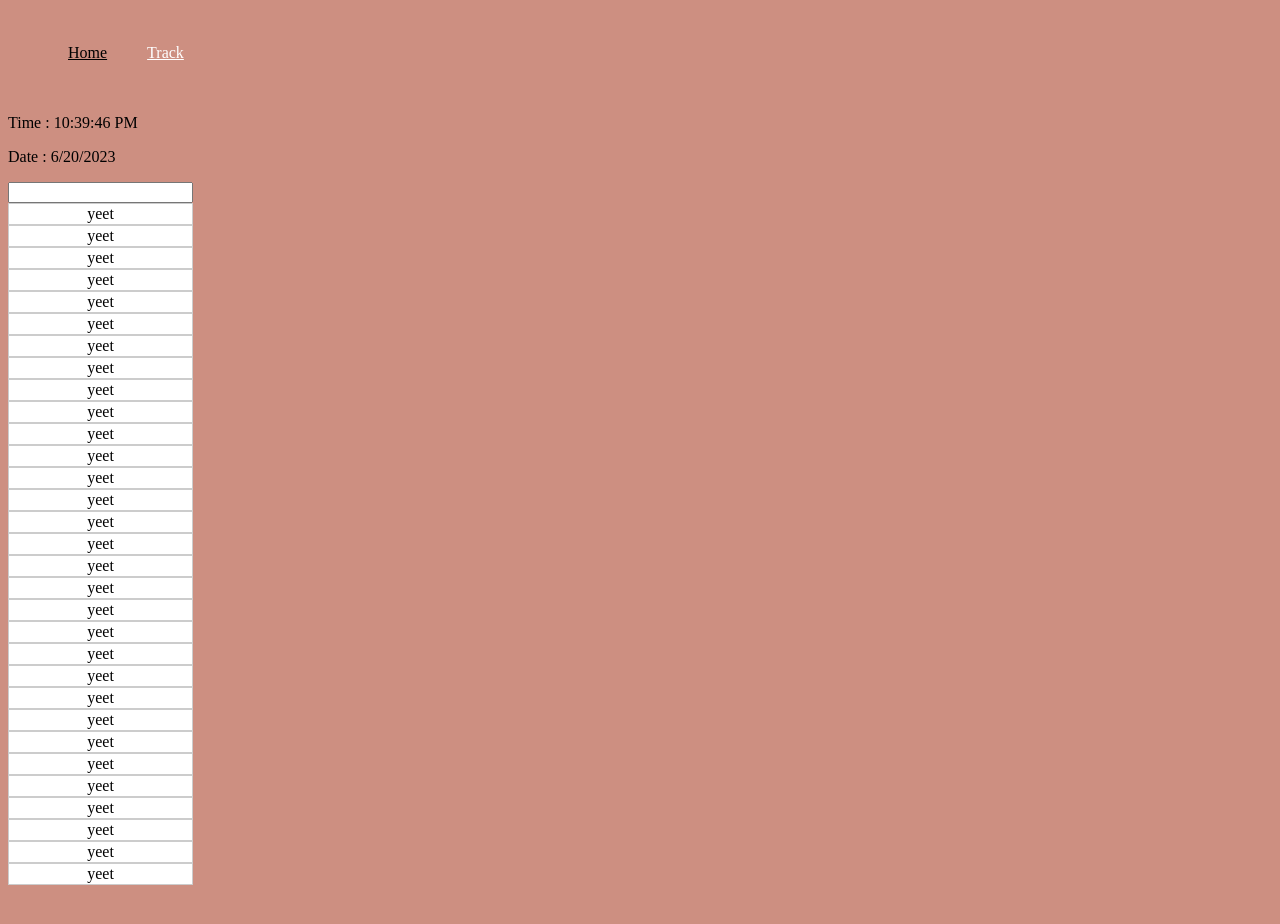
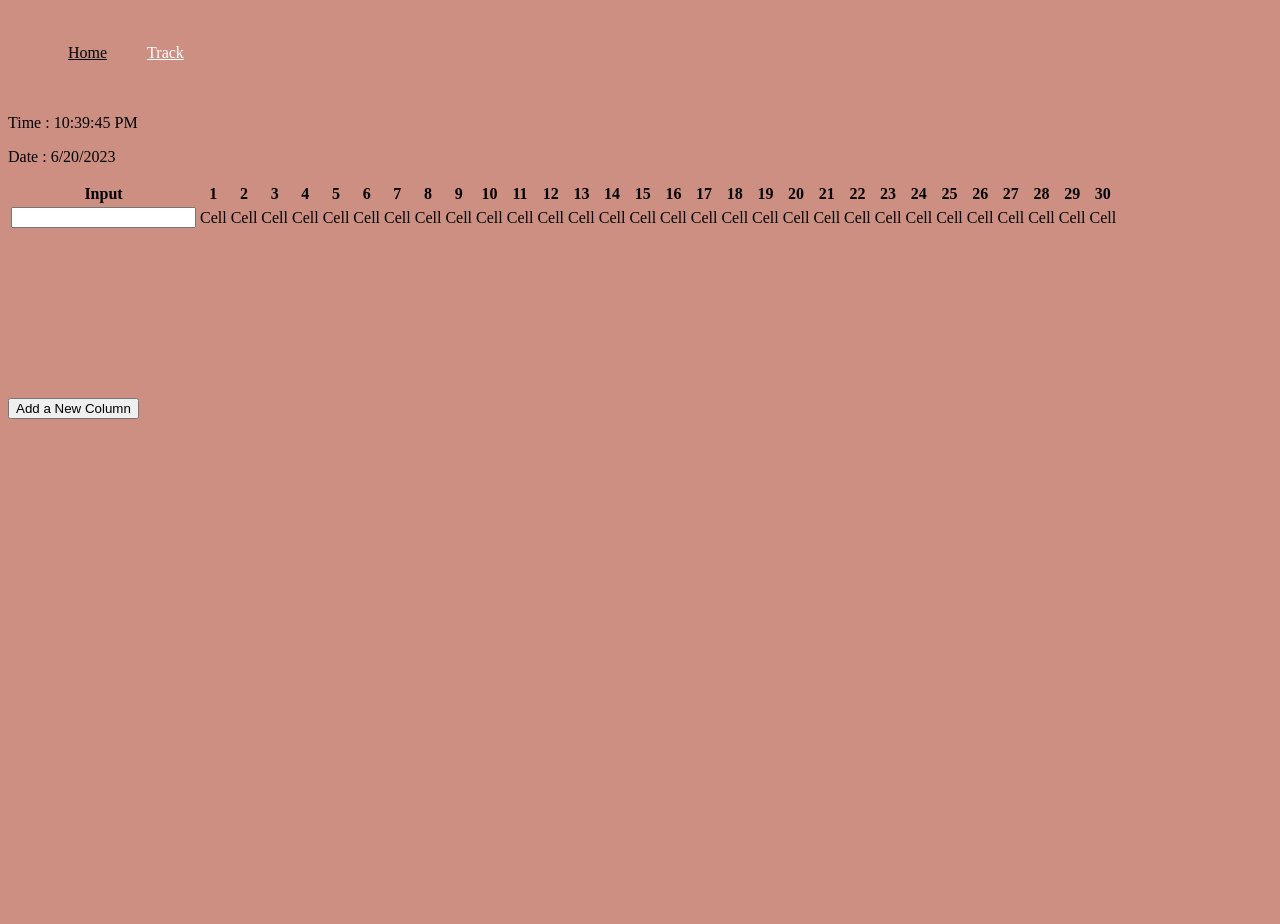
Before and after one commit to eliza-an/Health-tracker, a React (Create React App) app: page /track in a window 1280 px wide. Shown: the top 924 px of the page. After the commit the page ends 800 px from the top, so only its background shows below. Built offline with nearby package versions, Linux system fonts and the light colour scheme.

Commit message:
this is annoying but it works

```diff
--- /dev/null
+++ b/src/components/datePicker/dateIdentifyer.js
@@ -0,0 +1,3 @@
+import DateTime from "./dateTime";
+
+console.log(Date)
--- a/src/pages/tracker.js
+++ b/src/pages/tracker.js
@@ -1,64 +1,80 @@
 import React, { useState } from "react";
 import "./tracker.css";
-import DateTime from "../components/dateTime";
+import DateTime from "../components/datePicker/dateTime";
+
+
+
+
 
 function BoxTracker() {
+  const [columnCount, setColumnCount] = useState(daysInMonth());
+  const [myColor, setMyColor] = useState(Array(columnCount).fill("white"));
+
+  // Get the current month and number of days
+  const currentDate = new Date();
+  const currentMonth = currentDate.getMonth();
+  const currentYear = currentDate.getFullYear();
+  const numDaysInMonth = new Date(currentYear, currentMonth + 1, 0).getDate();
+
   const [rowCount, setRowCount] = useState(1);
-  const [columnCount, setColumnCount] = useState(31);
-  const [myColor, setMyColor] = useState([Array(columnCount).fill("white")]);
-  const [myTitles, setMyTitles] = useState([Array(rowCount).fill("")]);
 
-  const prependInputBox = (rowIndex) => {
-    return (
-      <input
-        type="text"
-        name={`HabitName-${rowIndex}`}
-        value={myTitles[rowIndex]}
-        onChange={(e) => handleTitleChange(e, rowIndex)}
-      />
-    );
+  const handleAddRow = () => {
+    setRowCount(rowCount + 1);
   };
 
-  const handleTitleChange = (e, rowIndex) => {
-    const updatedTitles = [...myTitles];
-    updatedTitles[rowIndex] = e.target.value;
-    setMyTitles(updatedTitles);
+
+    function daysInMonth() {
+      const now = new Date();
+      return new Date(now.getFullYear(), now.getMonth() + 1, 0).getDate();
+    }
+
+  const addColumn = () => {
+    setColumnCount(columnCount + daysInMonth());
+    setMyColor([...myColor, ...Array(31).fill("white")]);
   };
 
-  const addRow = () => {
-    setRowCount(rowCount + 1);
-    setMyColor([...myColor, Array(columnCount).fill("white")]);
-    setMyTitles([...myTitles, ""]);
-  };
-
-  const handleClick = (rowIndex, columnIndex) => {
+  const handleClick = (index) => {
     const updatedColors = [...myColor];
-    updatedColors[rowIndex][columnIndex] = updatedColors[rowIndex][columnIndex] === "white" ? "green" : "white";
+    updatedColors[index] = updatedColors[index] === "white" ? "green" : "white";
     setMyColor(updatedColors);
   };
 
+
+
+
   return (
+    <div>
     <div>
       <DateTime />
       <div className="gridContainer">
-        {myColor.map((row, rowIndex) => (
-          <div key={`row-${rowIndex}`} className="gridRow">
-            {prependInputBox(rowIndex)}
-            {row.map((color, columnIndex) => (
-              <div
-                key={`cell-${rowIndex}-${columnIndex}`}
-                className="gridItem"
-                onClick={() => handleClick(rowIndex, columnIndex)}
-                style={{ backgroundColor: color }}
-              >
-                yeet
-              </div>
+        {/* creates a new array with length collumn count. ... spreads the aray into individual elements. .map executes a callback function over each element in the array */}
+      <table>
+        <thead>
+          <tr>
+            <th>Input</th>
+            {[...Array(numDaysInMonth)].map((_, index) => (
+              <th key={index}>{index + 1}</th>
             ))}
-          </div>
-        ))}
+          </tr>
+        </thead>
+        <tbody>
+          {[...Array(rowCount)].map((_, rowIndex) => (
+            <tr key={rowIndex}>
+              <td>
+                <input type="text" />
+              </td>
+              {[...Array(numDaysInMonth)].map((_, dayIndex) => (
+                <td key={dayIndex}>Cell</td>
+              ))}
+            </tr>
+          ))}
+        </tbody>
+      </table>
+    </div>
+
       </div>
-      <button className="Additional-Row" onClick={addRow}>
-        Add a New Row
+      <button className="Additional-Row" onClick={handleAddRow}>
+        Add a New Column
       </button>
     </div>
   );
```
Also changed, not shown: src/components/datePicker/dateTime.js (renamed from src/components/dateTime.js).
